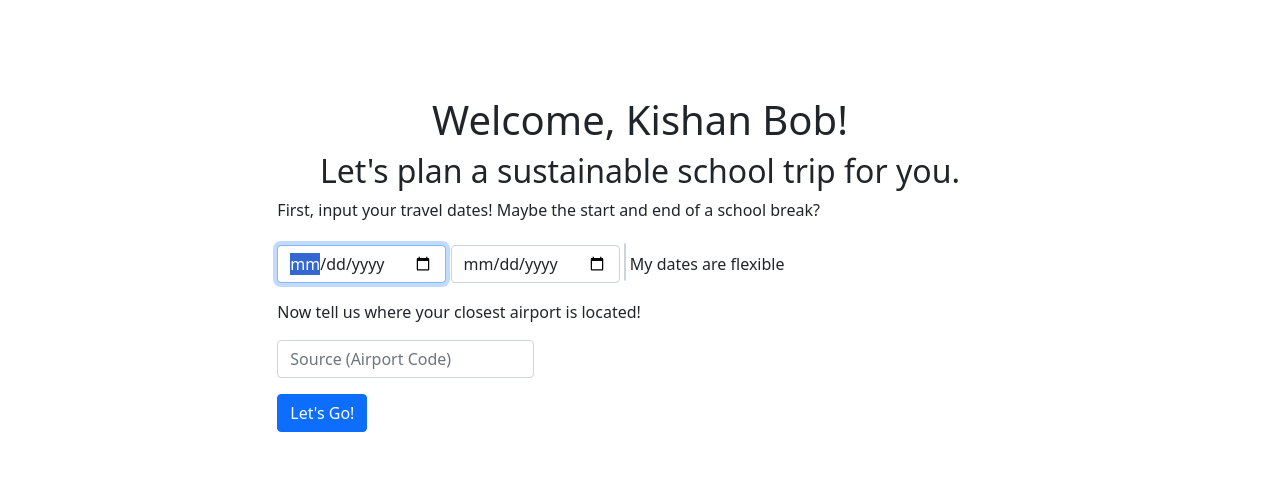
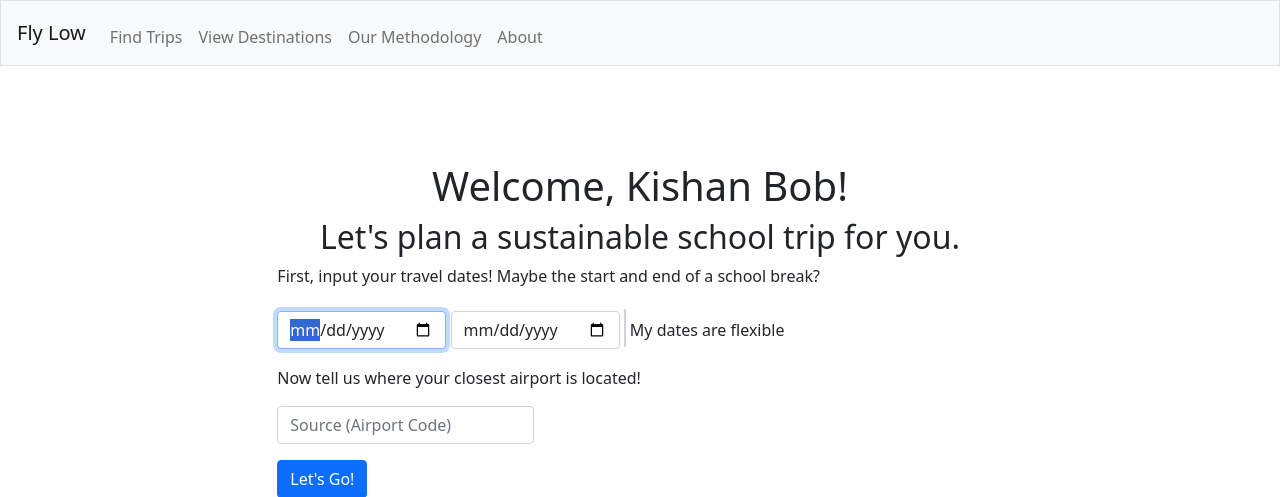
Before and after one commit to kishan-patel-kbp/sustainable_travel_hack_mit, a Flask app: page / in a window 1280 px wide. Shown: the top 497 px of the page. Run offline with Flask 2, Linux system fonts and the light colour scheme; some libraries are stand-ins or nearby versions.

Commit message:
Added headers bar

```diff
--- a/templates/layout.html
+++ b/templates/layout.html
@@ -40,6 +40,24 @@
   </head>
   <body>
 
+    <nav class="navbar navbar-expand-md navbar-light bg-light border">
+      <a class="navbar-brand" href="/">Fly Low</a>
+      <button aria-controls="navbar" aria-expanded="false" aria-label="Toggle navigation" class="navbar-toggler" data-target="#navbar" data-toggle="collapse" type="button">
+          <span class="navbar-toggler-icon"></span>
+      </button>
+      <div class="collapse navbar-collapse" id="navbar">
+
+        <ul class="navbar-nav mr-auto mt-2">
+            <li class="nav-item"><a class="nav-link" href="/index">Find Trips</a></li>
+            <li class="nav-item"><a class="nav-link" href="/destinations">View Destinations</a></li>
+            <li class="nav-item"><a class="nav-link" href="/methodology">Our Methodology</a></li>
+            <li class="nav-item"><a class="nav-link" href="/about">About</a></li>
+        </ul>
+
+      </div>
+    </nav>
+
+
 
     <!--<script src="../assets/dist/js/bootstrap.bundle.min.js"></script> -->
     <div class="col-lg-8 mx-auto p-3 py-md-5">
```
